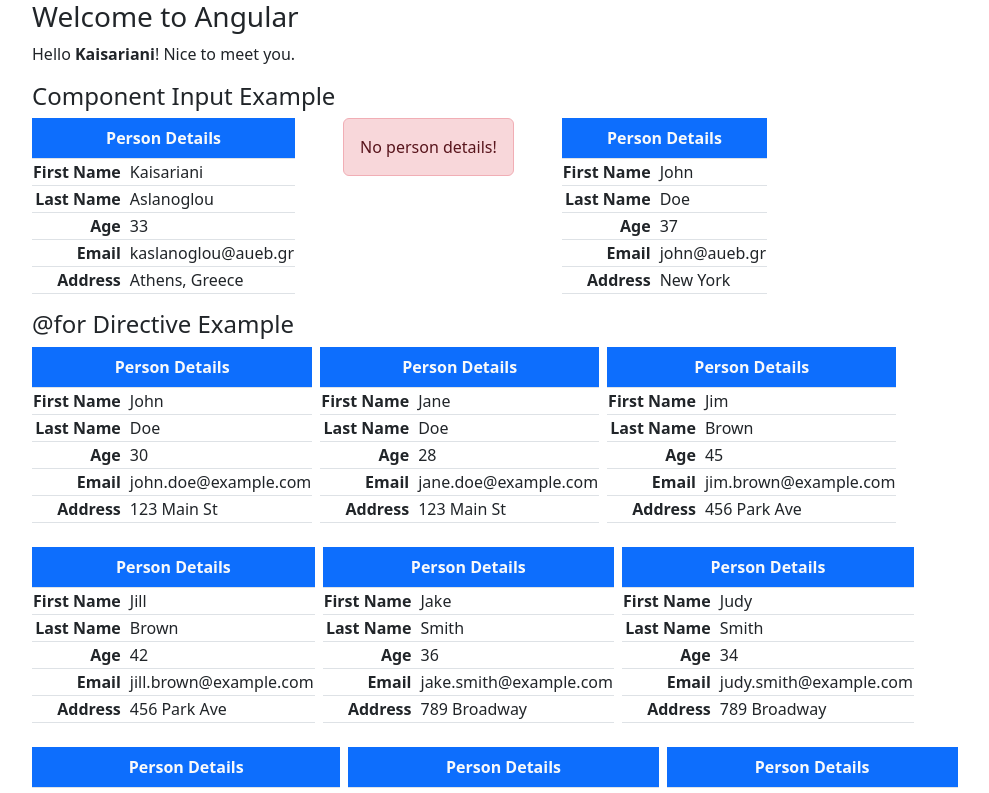
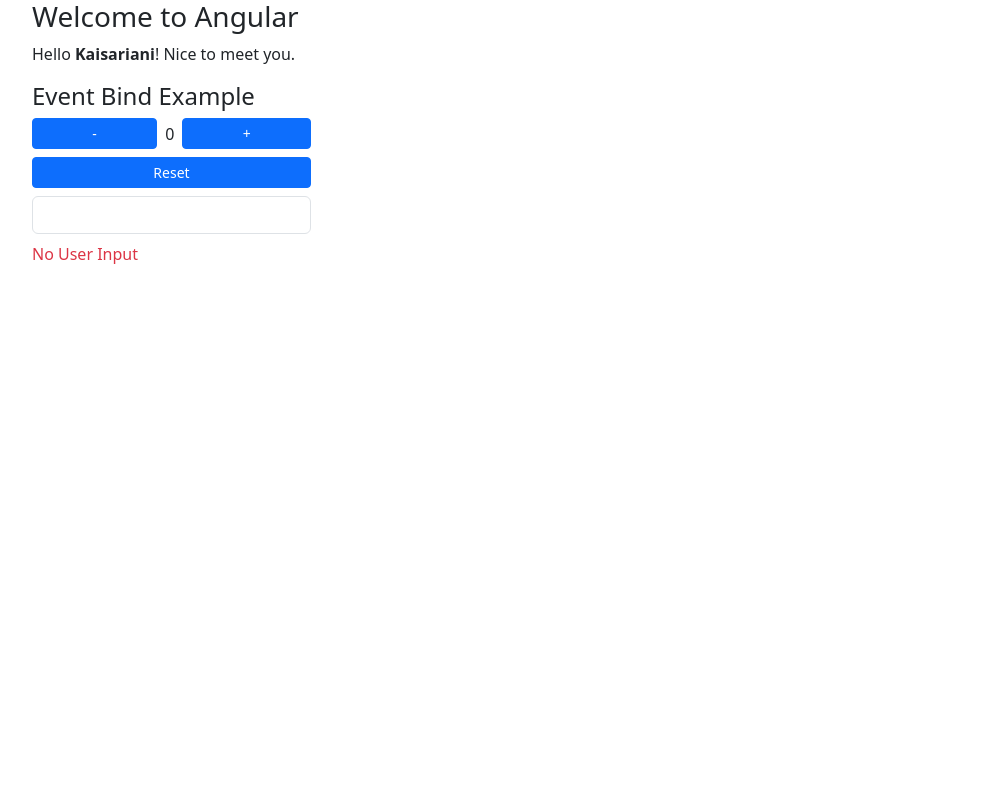
Before and after one commit to kaisaslanoglou/angular-introduction, an Angular app in the folder Desktop/CODING FACTORY 2024/Workspaces/angular-introduction/: page / in a window 1280 px wide. Shown: the top 793 px of the page, without its empty margins (50-1039 px from the left). Built offline with nearby package versions, Linux system fonts and the light colour scheme.

Commit message:
Event Binding

```diff
--- a/Desktop/CODING FACTORY 2024/Workspaces/angular-introduction/src/app/app.component.html
+++ b/Desktop/CODING FACTORY 2024/Workspaces/angular-introduction/src/app/app.component.html
@@ -2,7 +2,9 @@
       <h3>Welcome to Angular</h3>
       <p>Hello <strong>{{ name }}</strong>! Nice to meet you.</p>
 
-      <h4> Component Input Example </h4>
+      <app-event-binding-example></app-event-binding-example>
+
+      <!-- <h4> Component Input Example </h4>
       <div class="d-flex gap-5 text-nowrap">
             <app-person-table [person] = "person0"></app-person-table>
             <app-person-table></app-person-table>
@@ -16,4 +18,4 @@
                   <app-person-table [person]="user"></app-person-table>
             }
       </div>
-      </div>
+      </div> -->
--- a/Desktop/CODING FACTORY 2024/Workspaces/angular-introduction/src/app/app.component.ts
+++ b/Desktop/CODING FACTORY 2024/Workspaces/angular-introduction/src/app/app.component.ts
@@ -1,11 +1,12 @@
 import { Component } from '@angular/core';
 import { PersonTableComponent } from './components/person-table/person-table.component';
 import { Person } from './shared/interfaces/person';
+import { EventBindingExampleComponent } from './components/event-binding-example/event-binding-example.component';
 
 @Component({
   selector: 'app-root',
   standalone: true,
-  imports: [PersonTableComponent],
+  imports: [PersonTableComponent, EventBindingExampleComponent],
   templateUrl: './app.component.html',
   styleUrl: './app.component.css'
 })
--- /dev/null
+++ b/Desktop/CODING FACTORY 2024/Workspaces/angular-introduction/src/app/components/event-binding-example/event-binding-example.component.html
@@ -0,0 +1,25 @@
+<h4> Event Bind Example</h4>
+
+<div class="d-flex flex-column gap-2 w-25">
+    <div class="d-flex gap-2 align-items-center">
+        <button class="btn btn-primary btn-sm flex-grow-1"
+        (click)="decrementTimes()">-</button>
+        <span>{{ times }}</span>
+        <button class="btn btn-primary btn-sm flex-grow-1"
+        (click)="incrementTimes()">+</button>
+    </div>
+    <button class="btn btn-primary btn-sm"
+    (click)="resetTimes()">Reset</button>
+</div>
+<div class="mt-2 mb-2 d-flex flex-column gap-2 w-25">
+    <input type="text" class="form-control"
+    (input)="onUserInput($event)"/>
+    @if (!userInput) {
+        <span class="text-danger">No User Input</span>
+    } @else {
+        <span class="text-bg-info p-2 text-truncate">
+            {{userInput}}
+        </span>
+    }
+
+</div>
--- /dev/null
+++ b/Desktop/CODING FACTORY 2024/Workspaces/angular-introduction/src/app/components/event-binding-example/event-binding-example.component.ts
@@ -0,0 +1,31 @@
+import { Component } from '@angular/core';
+
+@Component({
+  selector: 'app-event-binding-example',
+  standalone: true,
+  imports: [],
+  templateUrl: './event-binding-example.component.html',
+  styleUrl: './event-binding-example.component.css'
+})
+export class EventBindingExampleComponent {
+  times: number = 0;
+
+  userInput: string = '';
+
+  incrementTimes() {
+    this.times++;
+  }
+
+  decrementTimes() {
+    this.times--;
+  }
+
+  resetTimes() {
+    this.times = 0;
+  }
+
+  onUserInput(event: Event) {
+      const value = (event.target as HTMLInputElement).value;
+      this.userInput = value;
+  }
+}
```
Also changed, not shown: Desktop/CODING FACTORY 2024/Workspaces/angular-introduction/src/app/components/event-binding-example/event-binding-example.component.css (added), 1 other file (tests, documents, lock files or other folders).
